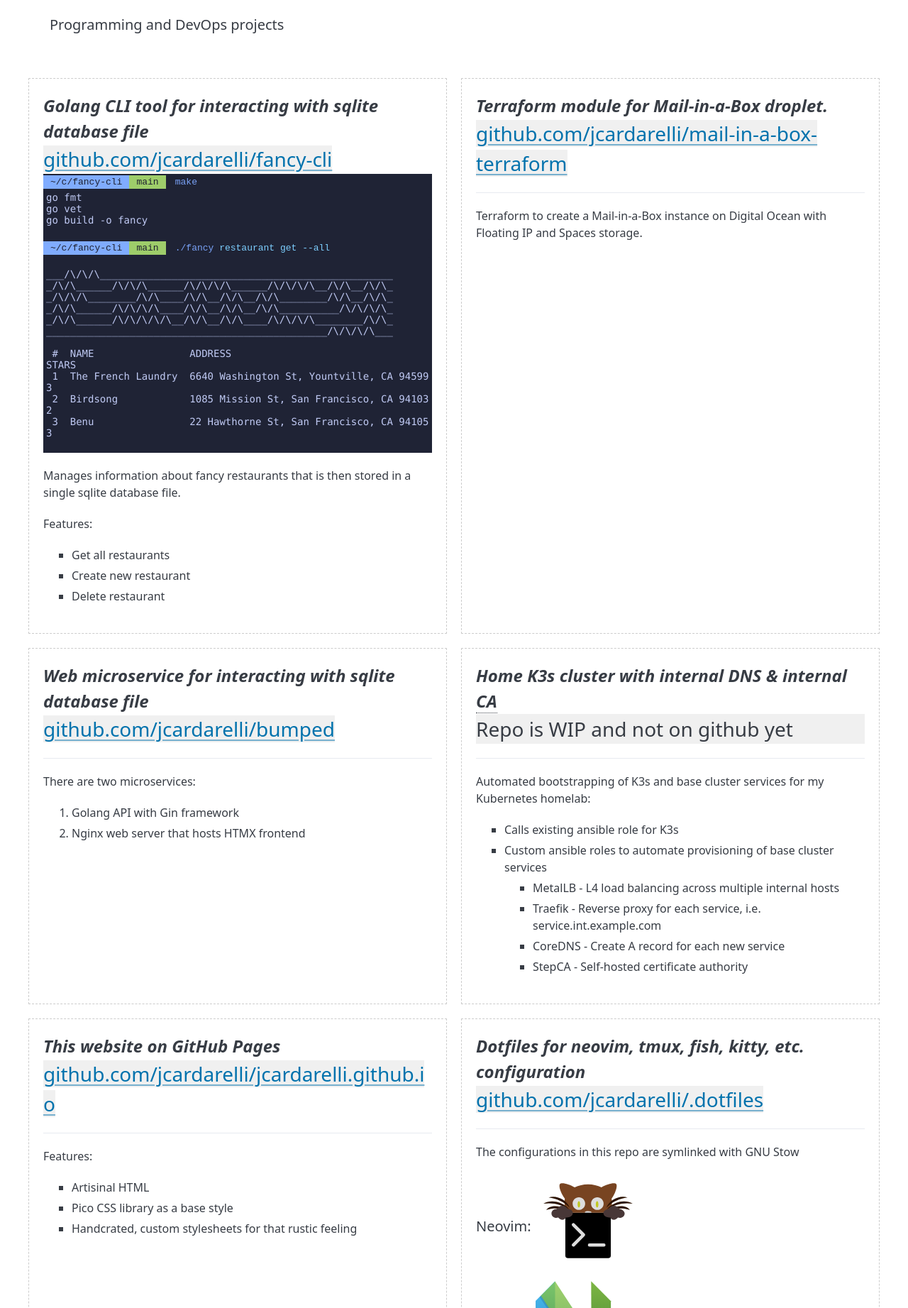
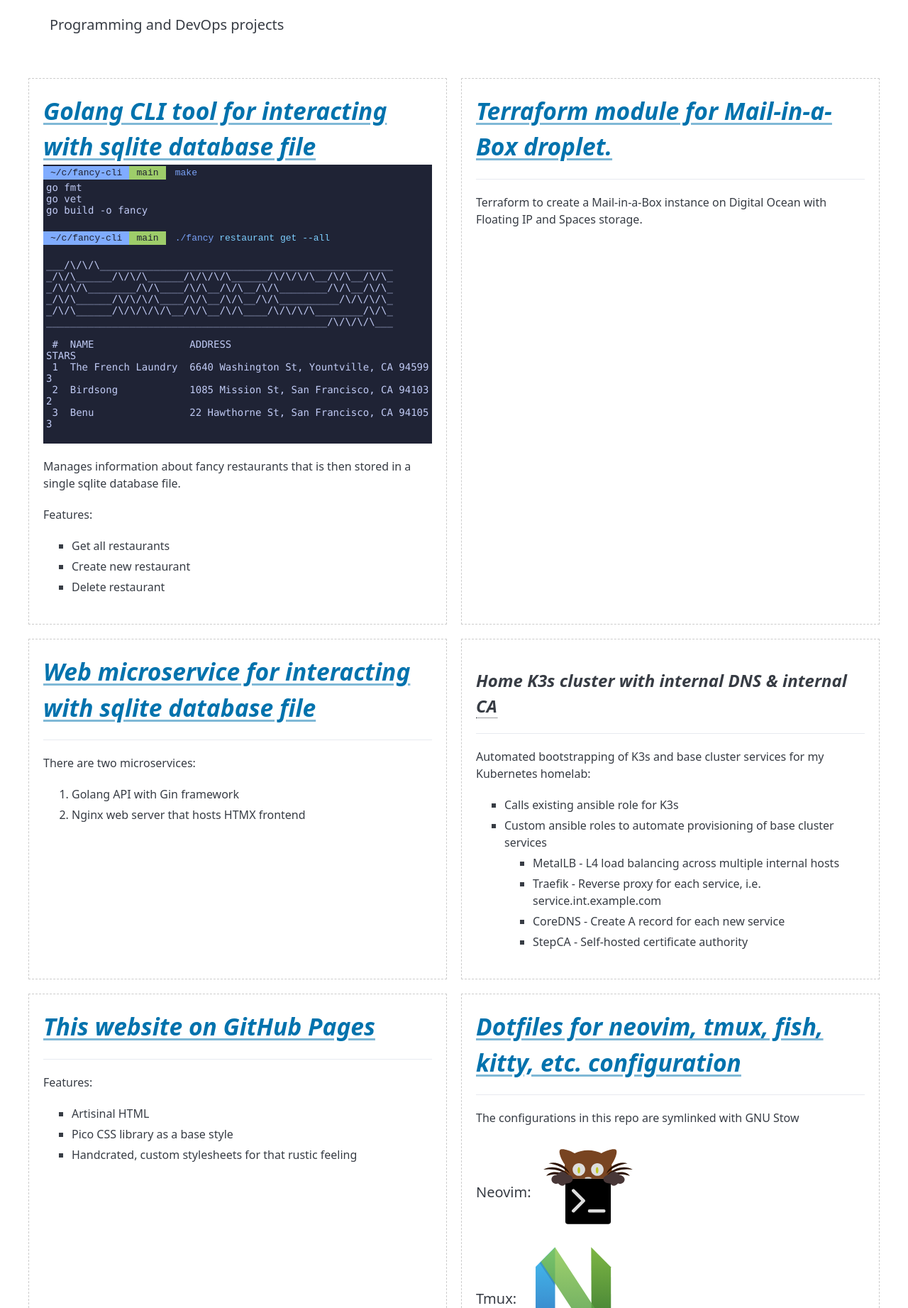
Before and after one commit to jcardarelli/jcardarelli.github.io, a website: page index.html in a window 1280 px wide. Shown: the part 100-1943 px from the top of the page at 71% size. Drawn offline with nearby package versions, Linux system fonts and the light colour scheme.

Commit message:
Remove big github links

```diff
--- a/index.html
+++ b/index.html
@@ -17,8 +17,9 @@
         </header>
         <div class="grid">
           <div class="project grid-item">
+            <a href="https://github.com/jcardarelli/fancy-cli" class="repo-link" target="new">
               <p class="project-title">Golang CLI tool for interacting with sqlite database file</p>
-            <a href="https://github.com/jcardarelli/fancy-cli" class="repo-link" target="new">github.com/jcardarelli/fancy-cli</a>
+            </a>
             <section class="terminal">
               <span class="prompt-dir">~/c/fancy-cli</span><span class="prompt-git">main</span><span class="readline"><span class="command">make</span></span>
               <br />
@@ -52,16 +53,18 @@
             </ul>
           </div>
           <div class="project grid-item">
+            <a href="https://github.com/jcardarelli/mail-in-a-box-terraform" class="repo-link" target="new">
               <p class="project-title">Terraform module for Mail-in-a-Box droplet.</p>
-            <a href="https://github.com/jcardarelli/mail-in-a-box-terraform" class="repo-link" target="new">github.com/jcardarelli/mail-in-a-box-terraform</a>
+            </a>
             <hr>
             <p>Terraform to create a Mail-in-a-Box instance on Digital Ocean with Floating IP and Spaces storage.</p>
           </div>
         </div>
         <div class="grid">
           <div class="project grid-item">
+            <a href="https://github.com/jcardarelli/bumped" class="repo-link" target="new">
               <p class="project-title">Web microservice for interacting with sqlite database file</p>
-            <a href="https://github.com/jcardarelli/bumped" class="repo-link" target="new">github.com/jcardarelli/bumped</a>
+            </a>
             <hr>
             <p>There are two microservices:</p>
             <ol>
@@ -70,8 +73,9 @@
             </ol>
           </div>
           <div class="project grid-item">
+            <p class="repo-link">
               <p class="project-title">Home K3s cluster with internal DNS & internal <abbr title="Certificate Authority">CA</abbr></p>
-            <p class="repo-link">Repo is WIP and not on github yet</p>
+            </p>
             <hr>
             <p>Automated bootstrapping of K3s and base cluster services for my Kubernetes homelab:</p>
             <ul>
@@ -88,8 +92,9 @@
         </div>
         <div class="grid">
           <div class="project grid-item">
+            <a href="https://github.com/jcardarelli/jcardarelli.github.io" class="repo-link" target="new">
               <p class="project-title">This website on GitHub Pages</p>
-            <a href="https://github.com/jcardarelli/jcardarelli.github.io" class="repo-link" target="new">github.com/jcardarelli/jcardarelli.github.io</a>
+            </a>
             <hr>
             <p>Features:</p>
             <ul>
@@ -99,8 +104,9 @@
             </ul>
           </div>
           <div class="project grid-item">
+            <a href="https://github.com/jcardarelli/.dotfiles" class="repo-link" target="new">
               <p class="project-title">Dotfiles for neovim, tmux, fish, kitty, etc. configuration</p>
-            <a href="https://github.com/jcardarelli/.dotfiles" class="repo-link" target="new">github.com/jcardarelli/.dotfiles</a>
+            </a>
             <hr>
             <p>The configurations in this repo are symlinked with GNU Stow</p>
             <div class="grid">
```
Lines whose indentation alone changed are shown as unchanged.
